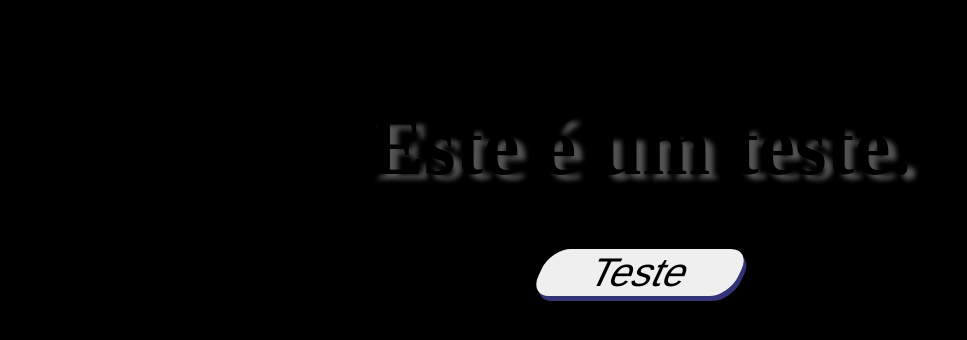
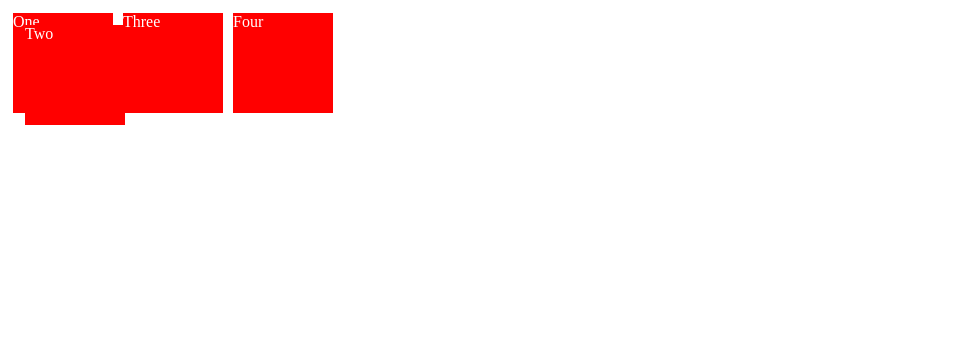
Before and after one commit to douglasmg7/txt, a plain HTML site: page index.html in a window 1280 px wide. Shown: the whole page, without its empty margins (0-967 px from the left). Drawn offline with Linux system fonts and the light colour scheme.

Commit message:
New jquery file and geral modifications

```diff
--- a/index.html
+++ b/index.html
@@ -4,40 +4,33 @@
     <meta charset="utf-8">
     <title>Teste</title>
     <style type="text/css">
-      body {
-        background-color: black;
-        transition: background-color white 2s linear 1s;
+      .box {
+        display: inline;
+        background: red;
+        width: 100px;
+        height: 100px;
+        color: white;
+        float: left;
+        margin: 5px;
       }
-      h1 {
-        color: black;
-        text-align: center;
-        margin-top: 100px;
-        font-size: 82px;
-        text-shadow: 8px 5px 5px #777;
-        opacity: .70;
+      #two {
+        position: absolute;;
+        top: 20px;
+        left: 20px;
+        z-index: 2;
       }
-      button {
-        display: block;
-        margin: auto;
-        width: 200px;
-        font-size: 40px;
-        border-radius: 20px;
-        box-shadow: 5px 5px 0px 0px #337;
-        border: none;
-        /*transform: scale(1.5, 5);*/
-        /*transform: translate(50px, 20px);
-        transform: rotate(30deg);*/
-        transform: skewX(-25deg);
+      #one {
+        z-index: -3;
       }
-
-
-
     </style>
   </head>
   <body>
-    <h1>
-      Este é um teste.
-    </h1>
-    <button type="button" name="button">Teste</button>
+    <section>
+      <div class="box" id="one">One</div>
+      <div class="box" id="two">Two</div>
+      <div class="box" id="three">Three</div>
+      <div class="box" id="four">Four</div>
+    </section>
+
   </body>
 </html>
--- /dev/null
+++ b/t.js
@@ -0,0 +1,3 @@
+console.log(go);
+// var go = 3;
+console.log(go);
```
Also changed, not shown: laika.jpg (added), 3 other files.
